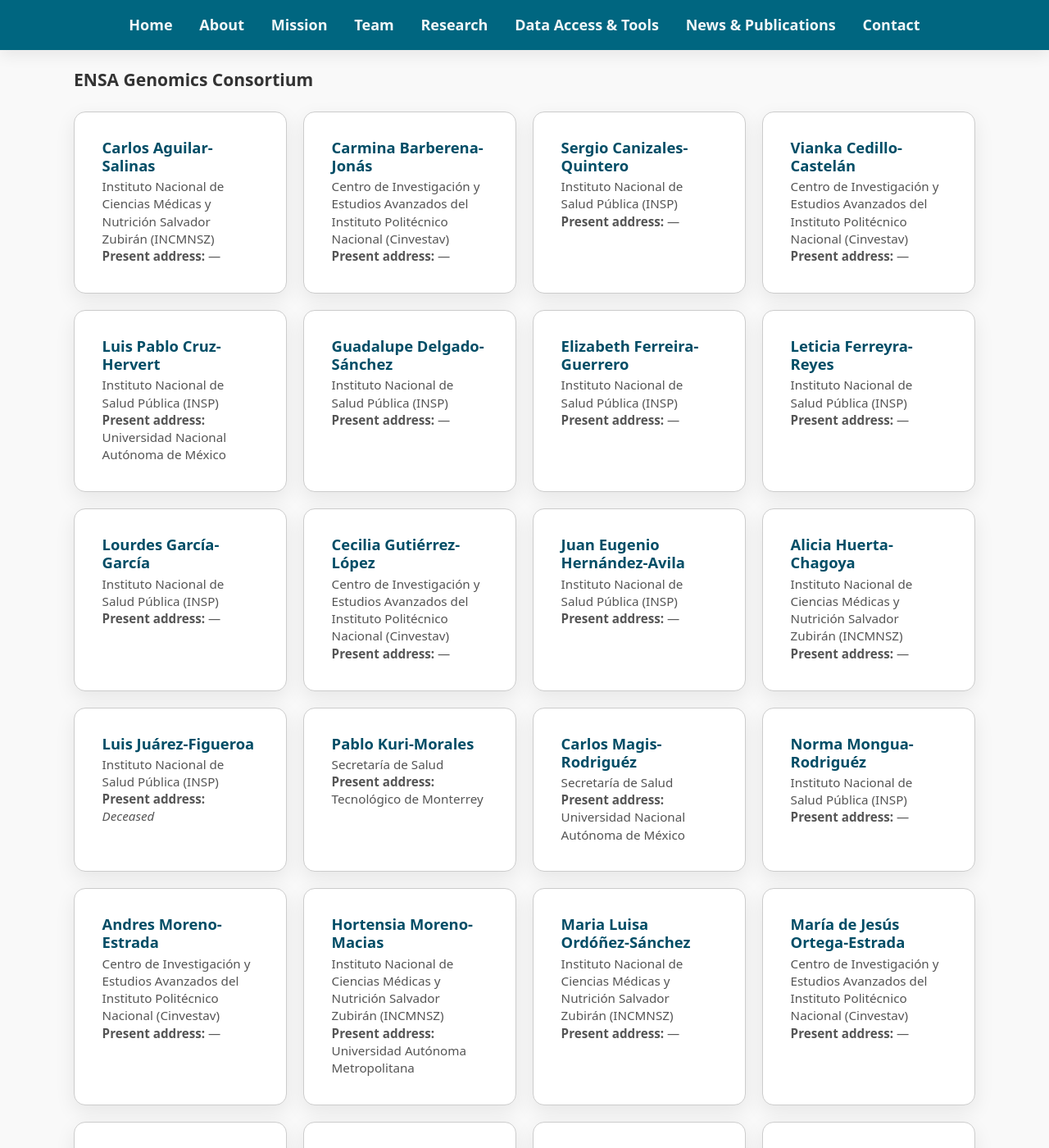
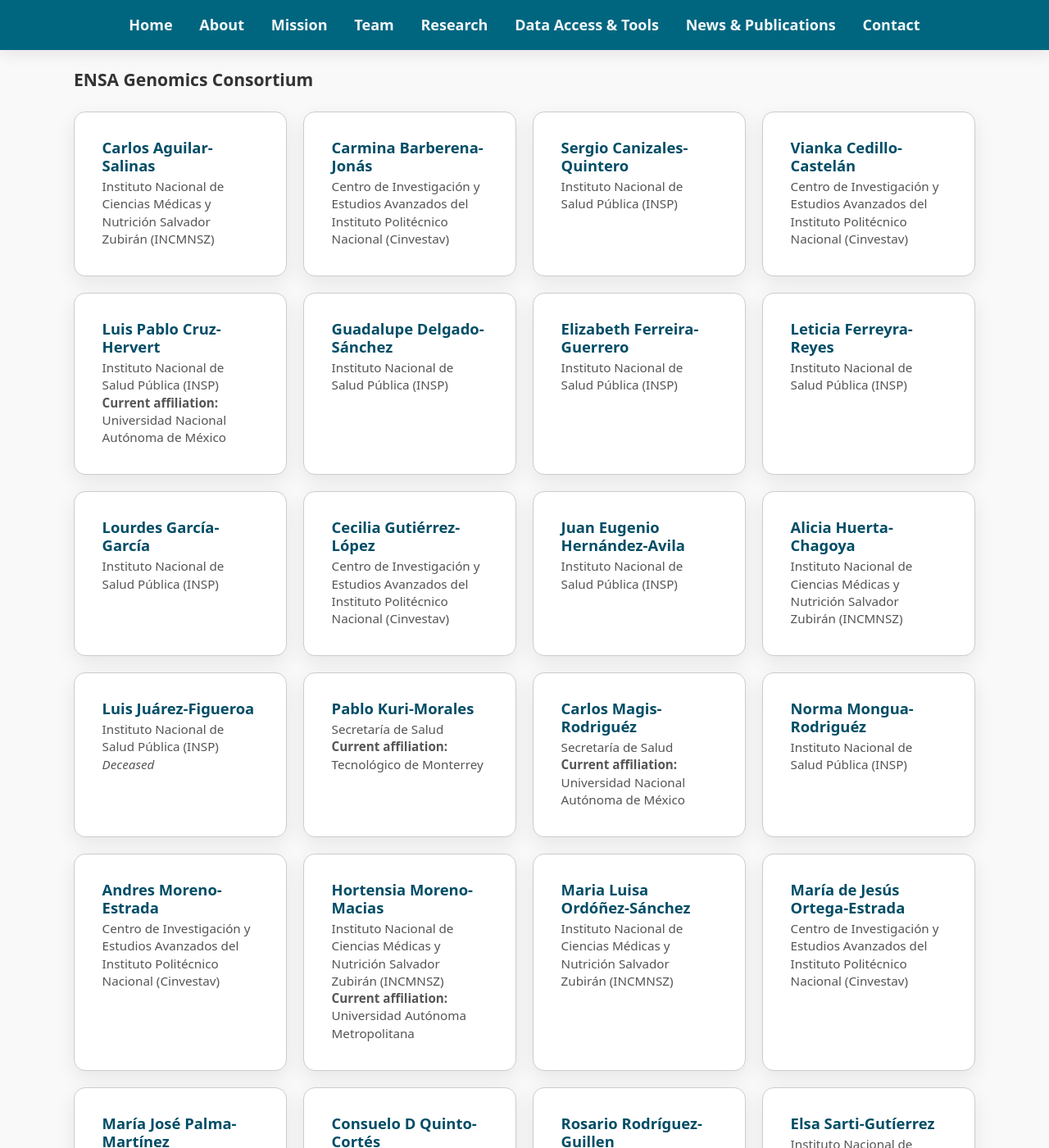
Before and after one commit to morenolab/MexicanBiobank_webpage, a Jekyll site: the page built from pages/team.md, in a window 1280 px wide and 1400 px high, scrolled down 6294 px. Shown: the whole window at 82% size. Built offline with Jekyll 4.4.1, drawn with Linux system fonts in a browser that asks for light colours; some of the changed text lies outside the part shown.

Commit message:
Update team.md

```diff
--- a/pages/team.md
+++ b/pages/team.md
@@ -289,7 +289,6 @@
     <div class="team-card__body">
       <h3 class="team-card__name">Carlos Aguilar-Salinas</h3>
       <p class="team-card__meta">Instituto Nacional de Ciencias Médicas y Nutrición Salvador Zubirán (INCMNSZ)</p>
-      <p class="team-card__meta"><strong>Present address:</strong> —</p>
     </div>
   </article>
 
@@ -297,7 +296,6 @@
     <div class="team-card__body">
       <h3 class="team-card__name">Carmina Barberena-Jonás</h3>
       <p class="team-card__meta">Centro de Investigación y Estudios Avanzados del Instituto Politécnico Nacional (Cinvestav)</p>
-      <p class="team-card__meta"><strong>Present address:</strong> —</p>
     </div>
   </article>
 
@@ -305,7 +303,6 @@
     <div class="team-card__body">
       <h3 class="team-card__name">Sergio Canizales-Quintero</h3>
       <p class="team-card__meta">Instituto Nacional de Salud Pública (INSP)</p>
-      <p class="team-card__meta"><strong>Present address:</strong> —</p>
     </div>
   </article>
 
@@ -313,7 +310,6 @@
     <div class="team-card__body">
       <h3 class="team-card__name">Vianka Cedillo-Castelán</h3>
       <p class="team-card__meta">Centro de Investigación y Estudios Avanzados del Instituto Politécnico Nacional (Cinvestav)</p>
-      <p class="team-card__meta"><strong>Present address:</strong> —</p>
     </div>
   </article>
 
@@ -321,7 +317,7 @@
     <div class="team-card__body">
       <h3 class="team-card__name">Luis Pablo Cruz-Hervert</h3>
       <p class="team-card__meta">Instituto Nacional de Salud Pública (INSP)</p>
-      <p class="team-card__meta"><strong>Present address:</strong> Universidad Nacional Autónoma de México</p>
+      <p class="team-card__meta"><strong>Current affiliation:</strong> Universidad Nacional Autónoma de México</p>
     </div>
   </article>
 
@@ -329,7 +325,6 @@
     <div class="team-card__body">
       <h3 class="team-card__name">Guadalupe Delgado-Sánchez</h3>
       <p class="team-card__meta">Instituto Nacional de Salud Pública (INSP)</p>
-      <p class="team-card__meta"><strong>Present address:</strong> —</p>
     </div>
   </article>
 
@@ -337,7 +332,6 @@
     <div class="team-card__body">
       <h3 class="team-card__name">Elizabeth Ferreira-Guerrero</h3>
       <p class="team-card__meta">Instituto Nacional de Salud Pública (INSP)</p>
-      <p class="team-card__meta"><strong>Present address:</strong> —</p>
     </div>
   </article>
 
@@ -345,7 +339,6 @@
     <div class="team-card__body">
       <h3 class="team-card__name">Leticia Ferreyra-Reyes</h3>
       <p class="team-card__meta">Instituto Nacional de Salud Pública (INSP)</p>
-      <p class="team-card__meta"><strong>Present address:</strong> —</p>
     </div>
   </article>
 
@@ -353,7 +346,6 @@
     <div class="team-card__body">
       <h3 class="team-card__name">Lourdes García-García</h3>
       <p class="team-card__meta">Instituto Nacional de Salud Pública (INSP)</p>
-      <p class="team-card__meta"><strong>Present address:</strong> —</p>
     </div>
   </article>
 
@@ -361,7 +353,6 @@
     <div class="team-card__body">
       <h3 class="team-card__name">Cecilia Gutiérrez-López</h3>
       <p class="team-card__meta">Centro de Investigación y Estudios Avanzados del Instituto Politécnico Nacional (Cinvestav)</p>
-      <p class="team-card__meta"><strong>Present address:</strong> —</p>
     </div>
   </article>
 
@@ -369,7 +360,6 @@
     <div class="team-card__body">
       <h3 class="team-card__name">Juan Eugenio Hernández-Avila</h3>
       <p class="team-card__meta">Instituto Nacional de Salud Pública (INSP)</p>
-      <p class="team-card__meta"><strong>Present address:</strong> —</p>
     </div>
   </article>
 
@@ -377,7 +367,6 @@
     <div class="team-card__body">
       <h3 class="team-card__name">Alicia Huerta-Chagoya</h3>
       <p class="team-card__meta">Instituto Nacional de Ciencias Médicas y Nutrición Salvador Zubirán (INCMNSZ)</p>
-      <p class="team-card__meta"><strong>Present address:</strong> —</p>
     </div>
   </article>
 
@@ -385,7 +374,7 @@
     <div class="team-card__body">
       <h3 class="team-card__name">Luis Juárez-Figueroa</h3>
       <p class="team-card__meta">Instituto Nacional de Salud Pública (INSP)</p>
-      <p class="team-card__meta"><strong>Present address:</strong> <em>Deceased</em></p>
+      <p class="team-card__meta"><em>Deceased</em></p>
     </div>
   </article>
 
@@ -393,7 +382,7 @@
     <div class="team-card__body">
       <h3 class="team-card__name">Pablo Kuri-Morales</h3>
       <p class="team-card__meta">Secretaría de Salud</p>
-      <p class="team-card__meta"><strong>Present address:</strong> Tecnológico de Monterrey</p>
+      <p class="team-card__meta"><strong>Current affiliation:</strong> Tecnológico de Monterrey</p>
     </div>
   </article>
 
@@ -401,7 +390,7 @@
     <div class="team-card__body">
       <h3 class="team-card__name">Carlos Magis-Rodriguéz</h3>
       <p class="team-card__meta">Secretaría de Salud</p>
-      <p class="team-card__meta"><strong>Present address:</strong> Universidad Nacional Autónoma de México</p>
+      <p class="team-card__meta"><strong>Current affiliation:</strong> Universidad Nacional Autónoma de México</p>
     </div>
   </article>
 
@@ -409,7 +398,6 @@
     <div class="team-card__body">
       <h3 class="team-card__name">Norma Mongua-Rodriguéz</h3>
       <p class="team-card__meta">Instituto Nacional de Salud Pública (INSP)</p>
-      <p class="team-card__meta"><strong>Present address:</strong> —</p>
     </div>
   </article>
 
@@ -417,7 +405,6 @@
     <div class="team-card__body">
       <h3 class="team-card__name">Andres Moreno-Estrada</h3>
       <p class="team-card__meta">Centro de Investigación y Estudios Avanzados del Instituto Politécnico Nacional (Cinvestav)</p>
-      <p class="team-card__meta"><strong>Present address:</strong> —</p>
     </div>
   </article>
 
@@ -425,7 +412,7 @@
     <div class="team-card__body">
       <h3 class="team-card__name">Hortensia Moreno-Macias</h3>
       <p class="team-card__meta">Instituto Nacional de Ciencias Médicas y Nutrición Salvador Zubirán (INCMNSZ)</p>
-      <p class="team-card__meta"><strong>Present address:</strong> Universidad Autónoma Metropolitana</p>
+      <p class="team-card__meta"><strong>Current affiliation:</strong> Universidad Autónoma Metropolitana</p>
     </div>
   </article>
 
@@ -433,7 +420,6 @@
     <div class="team-card__body">
       <h3 class="team-card__name">Maria Luisa Ordóñez-Sánchez</h3>
       <p class="team-card__meta">Instituto Nacional de Ciencias Médicas y Nutrición Salvador Zubirán (INCMNSZ)</p>
-      <p class="team-card__meta"><strong>Present address:</strong> —</p>
     </div>
   </article>
 
@@ -441,7 +427,6 @@
     <div class="team-card__body">
       <h3 class="team-card__name">María de Jesús Ortega-Estrada</h3>
       <p class="team-card__meta">Centro de Investigación y Estudios Avanzados del Instituto Politécnico Nacional (Cinvestav)</p>
-      <p class="team-card__meta"><strong>Present address:</strong> —</p>
     </div>
   </article>
 
@@ -449,7 +434,7 @@
     <div class="team-card__body">
       <h3 class="team-card__name">María José Palma-Martínez</h3>
       <p class="team-card__meta">Centro de Investigación y Estudios Avanzados del Instituto Politécnico Nacional (Cinvestav)</p>
-      <p class="team-card__meta"><strong>Present address:</strong> Universidad Nacional Autónoma de México</p>
+      <p class="team-card__meta"><strong>Current affiliation:</strong> Universidad Nacional Autónoma de México</p>
     </div>
   </article>
 
@@ -457,7 +442,6 @@
     <div class="team-card__body">
       <h3 class="team-card__name">Consuelo D Quinto-Cortés</h3>
       <p class="team-card__meta">Centro de Investigación y Estudios Avanzados del Instituto Politécnico Nacional (Cinvestav)</p>
-      <p class="team-card__meta"><strong>Present address:</strong> —</p>
     </div>
   </article>
 
@@ -465,7 +449,6 @@
     <div class="team-card__body">
       <h3 class="team-card__name">Rosario Rodríguez-Guillen</h3>
       <p class="team-card__meta">Instituto Nacional de Ciencias Médicas y Nutrición Salvador Zubirán (INCMNSZ)</p>
-      <p class="team-card__meta"><strong>Present address:</strong> —</p>
     </div>
   </article>
 
@@ -473,7 +456,7 @@
     <div class="team-card__body">
       <h3 class="team-card__name">Elsa Sarti-Gutíerrez</h3>
       <p class="team-card__meta">Instituto Nacional de Salud Pública (INSP)</p>
-      <p class="team-card__meta"><strong>Present address:</strong> <em>Retired</em></p>
+      <p class="team-card__meta"><em>Retired</em></p>
     </div>
   </article>
 
@@ -481,7 +464,7 @@
     <div class="team-card__body">
       <h3 class="team-card__name">Jaime Sepúlveda-Amor</h3>
       <p class="team-card__meta">Instituto Nacional de Salud Pública (INSP)</p>
-      <p class="team-card__meta"><strong>Present address:</strong> University of California San Francisco (UCSF)</p>
+      <p class="team-card__meta"><strong>Current affiliation:</strong> University of California San Francisco (UCSF)</p>
     </div>
   </article>
 
@@ -489,7 +472,7 @@
     <div class="team-card__body">
       <h3 class="team-card__name">Mashaal Sohail</h3>
       <p class="team-card__meta">Centro de Investigación y Estudios Avanzados del Instituto Politécnico Nacional (Cinvestav)</p>
-      <p class="team-card__meta"><strong>Present address:</strong> Universidad Nacional Autónoma de México</p>
+      <p class="team-card__meta"><strong>Current affiliation:</strong> Universidad Nacional Autónoma de México</p>
     </div>
   </article>
 
@@ -497,7 +480,7 @@
     <div class="team-card__body">
       <h3 class="team-card__name">Roberto Tapia-Conyer</h3>
       <p class="team-card__meta">Secretaría de Salud</p>
-      <p class="team-card__meta"><strong>Present address:</strong> Fundación Carlos Slim</p>
+      <p class="team-card__meta"><strong>Current affiliation:</strong> Fundación Carlos Slim</p>
     </div>
   </article>
 
@@ -505,7 +488,6 @@
     <div class="team-card__body">
       <h3 class="team-card__name">Maria Teresa Tusié-Luna</h3>
       <p class="team-card__meta">Instituto Nacional de Ciencias Médicas y Nutrición Salvador Zubirán (INCMNSZ)</p>
-      <p class="team-card__meta"><strong>Present address:</strong> —</p>
     </div>
   </article>
 
@@ -513,7 +495,7 @@
     <div class="team-card__body">
       <h3 class="team-card__name">José Luis Valdespino-Gómez</h3>
       <p class="team-card__meta">Instituto Nacional de Salud Pública (INSP)</p>
-      <p class="team-card__meta"><strong>Present address:</strong> <em>Deceased</em></p>
+      <p class="team-card__meta"><em>Deceased</em></p>
     </div>
   </article>
 
@@ -521,7 +503,6 @@
     <div class="team-card__body">
       <h3 class="team-card__name">Norma Tellez-Vazquez</h3>
       <p class="team-card__meta">Instituto Nacional de Salud Pública (INSP)</p>
-      <p class="team-card__meta"><strong>Present address:</strong> —</p>
     </div>
   </article>
 
@@ -529,7 +510,6 @@
     <div class="team-card__body">
       <h3 class="team-card__name">Manuel Velázquez-Meza</h3>
       <p class="team-card__meta">Instituto Nacional de Salud Pública (INSP)</p>
-      <p class="team-card__meta"><strong>Present address:</strong> —</p>
     </div>
   </article>
 
@@ -537,7 +517,7 @@
     <div class="team-card__body">
       <h3 class="team-card__name">Oscar Velázquez-Monroy</h3>
       <p class="team-card__meta">Secretaría de Salud</p>
-      <p class="team-card__meta"><strong>Present address:</strong> <em>Deceased</em></p>
+      <p class="team-card__meta"><em>Deceased</em></p>
     </div>
   </article>
 
@@ -545,7 +525,6 @@
     <div class="team-card__body">
       <h3 class="team-card__name">Eduardo Lazcano-Ponce</h3>
       <p class="team-card__meta">Instituto Nacional de Salud Pública (INSP)</p>
-      <p class="team-card__meta"><strong>Present address:</strong> —</p>
     </div>
   </article>
 
```
